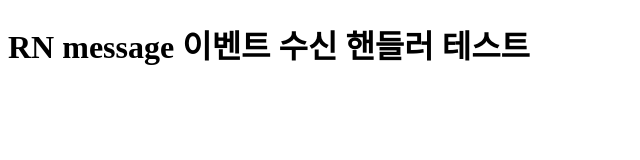
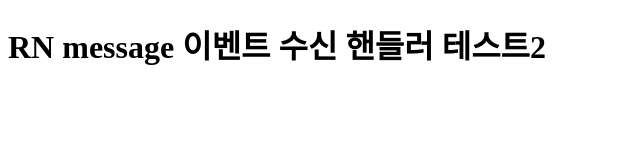
Before and after one commit to jaeminhwang/webviewdemo, a plain HTML site: page rndemo.html in a window 1280 px wide. Shown: the full height of the page, 0-640 px from the left. Drawn offline with nearby package versions, Linux system fonts and the light colour scheme.

Commit message:
Update rndemo.html

```diff
--- a/rndemo.html
+++ b/rndemo.html
@@ -5,7 +5,7 @@
 </head>
 
 <body>
-    <h1>RN message 이벤트 수신 핸들러 테스트</h1>
+    <h1>RN message 이벤트 수신 핸들러 테스트2</h1>
     <div id="output">
     </div>
 
```
